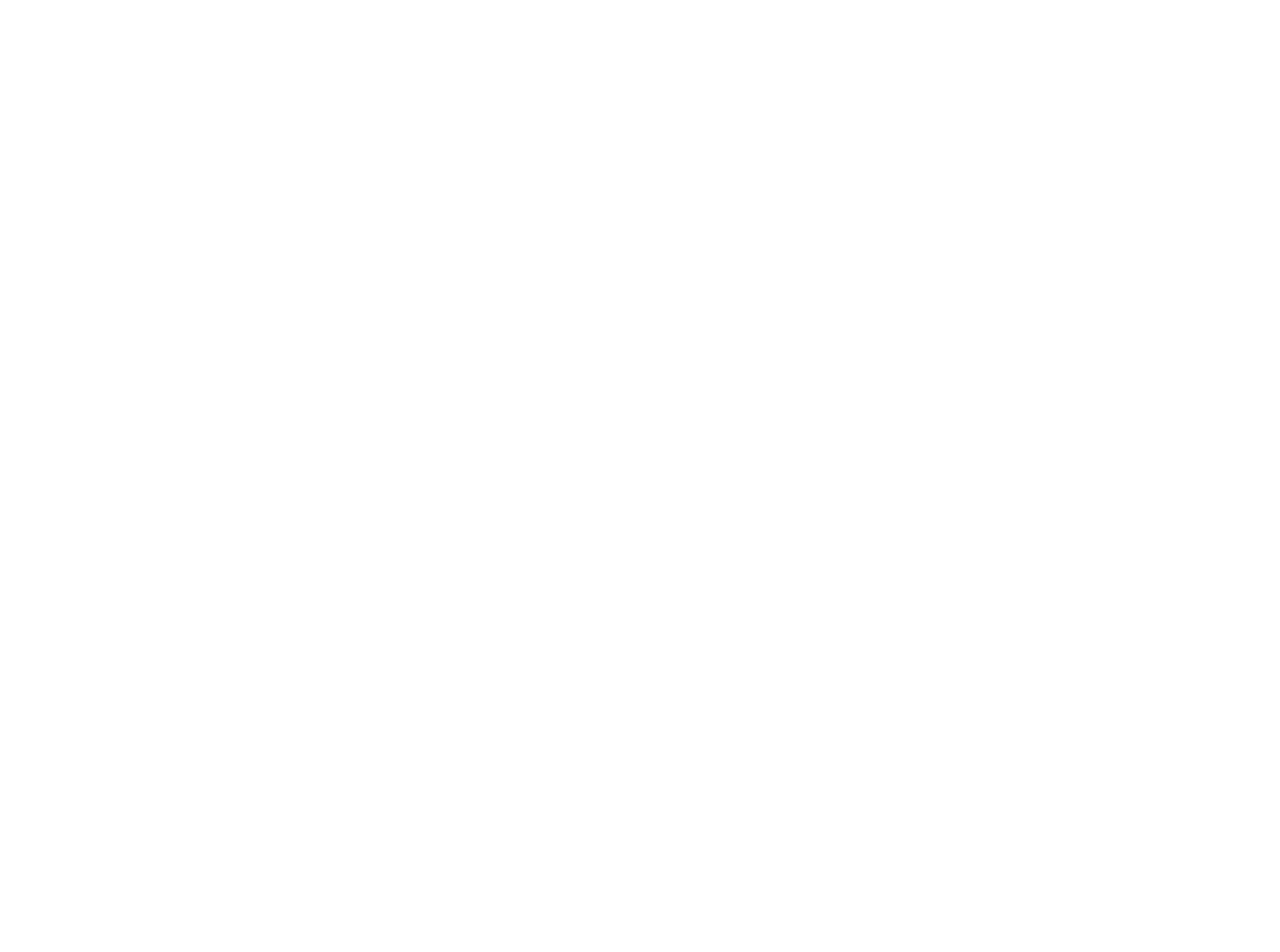
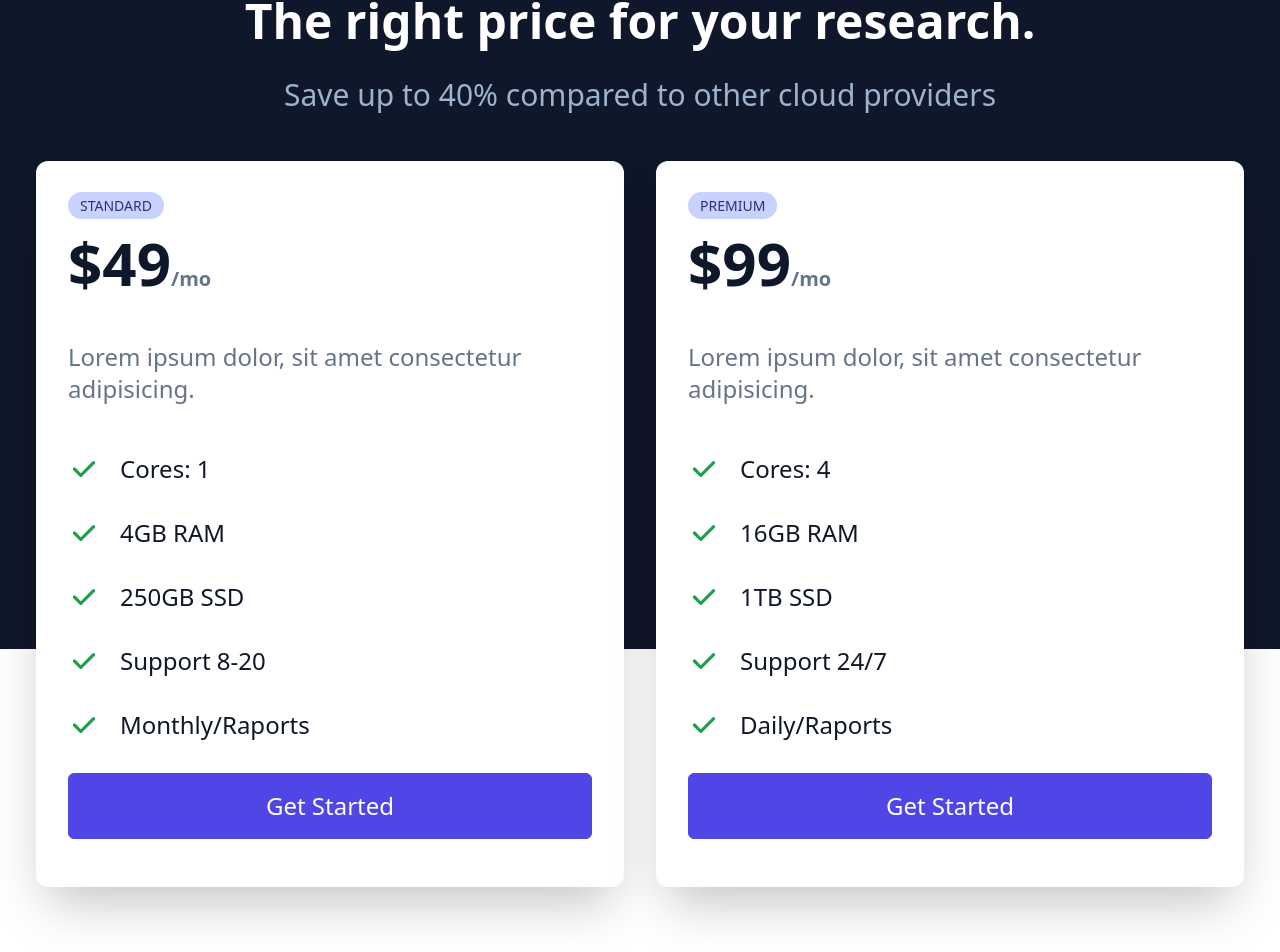
Before and after one commit to PawelDat/Cloud-Website, a React (Create React App) app: page / in a window 1280 px wide. Shown: the part 2805-3757 px from the top of the page. Before the commit the page ends 2654 px from the top, so only its background shows below. Built offline with nearby package versions, Linux system fonts and the light colour scheme.

Commit message:
Completed Section

```diff
--- a/src/App.js
+++ b/src/App.js
@@ -1,19 +1,22 @@
-import React from 'react'
-import Hero from './components/Hero'
-import NavBar from './components/NavBar'
-import AboutUs from './components/AboutUs'
-import Support from './components/Support'
-import SupportDetails from './components/SupportDetails'
+import React from "react";
+import Hero from "./components/Hero";
+import NavBar from "./components/NavBar";
+import AboutUs from "./components/AboutUs";
+import Support from "./components/Support";
+import SupportDetails from "./components/SupportDetails";
+import Pricing from "./components/Pricing";
+
 const App = () => {
   return (
     <div className="app">
       <NavBar />
-      <Hero/>
-      <AboutUs/>
-      <Support/>
-      <SupportDetails/>
+      <Hero />
+      <AboutUs />
+      <Support />
+      <SupportDetails />
+      <Pricing />
     </div>
-  )
-}
+  );
+};
 
-export default App
+export default App;
--- a/src/components/Priciing.js
+++ /dev/null
@@ -1,7 +0,0 @@
-import React from 'react'
-
-export const Priciing = () => {
-  return (
-    <div>Priciing</div>
-  )
-}
--- /dev/null
+++ b/src/components/Pricing.js
@@ -0,0 +1,58 @@
+import React from 'react';
+
+import { CheckIcon } from '@heroicons/react/solid';
+
+const Pricing = () => {
+  return (
+    <div name='pricing' className='w-full text-white my-24'>
+      <div className='w-full h-[800px] bg-slate-900 absolute mix-blend-overlay'></div>
+
+      <div className='max-w-[1240px] mx-auto py-12'>
+
+        <div className='text-center py-8 text-slate-300'>
+          <h2 className='text-3xl uppercase'>Pricing</h2>
+          <h3 className='text-5xl font-bold text-white py-8'>The right price for your research.</h3>
+          <p className='text-3xl'>
+          Save up to 40% compared to other cloud providers
+          </p>
+        </div>
+
+        <div className='grid md:grid-cols-2'>
+
+          <div className='bg-white text-slate-900 m-4 p-8 rounded-xl shadow-2xl relative'>
+            <span className='uppercase px-3 py-1 bg-indigo-200 text-indigo-900 rounded-2xl text-sm'>Standard</span>
+            <div>
+              <p className='text-6xl font-bold py-4 flex'>$49<span className='text-xl text-slate-500 flex flex-col justify-end'>/mo</span></p>
+            </div>
+            <p className='text-2xl py-8 text-slate-500'>Lorem ipsum dolor, sit amet consectetur adipisicing.</p>
+            <div className='text-2xl'>
+                <p className='flex py-4'><CheckIcon className='w-8 mr-5 text-green-600'  />Cores: 1</p>
+                <p className='flex py-4'><CheckIcon className='w-8 mr-5 text-green-600'  />4GB RAM</p>
+                <p className='flex py-4'><CheckIcon className='w-8 mr-5 text-green-600'  />250GB SSD</p>
+                <p className='flex py-4'><CheckIcon className='w-8 mr-5 text-green-600'  />Support 8-20</p>
+                <p className='flex py-4'><CheckIcon className='w-8 mr-5 text-green-600'  />Monthly/Raports</p>
+                <button className='w-full py-4 my-4'>Get Started</button>
+            </div>
+          </div>
+          <div className='bg-white text-slate-900 m-4 p-8 rounded-xl shadow-2xl relative'>
+            <span className='uppercase px-3 py-1 bg-indigo-200 text-indigo-900 rounded-2xl text-sm'>Premium</span>
+            <div>
+              <p className='text-6xl font-bold py-4 flex'>$99<span className='text-xl text-slate-500 flex flex-col justify-end'>/mo</span></p>
+            </div>
+            <p className='text-2xl py-8 text-slate-500'>Lorem ipsum dolor, sit amet consectetur adipisicing.</p>
+            <div className='text-2xl'>
+                <p className='flex py-4'><CheckIcon className='w-8 mr-5 text-green-600'  />Cores: 4</p>
+                <p className='flex py-4'><CheckIcon className='w-8 mr-5 text-green-600'  />16GB RAM</p>
+                <p className='flex py-4'><CheckIcon className='w-8 mr-5 text-green-600'  />1TB SSD</p>
+                <p className='flex py-4'><CheckIcon className='w-8 mr-5 text-green-600'  />Support 24/7</p>
+                <p className='flex py-4'><CheckIcon className='w-8 mr-5 text-green-600'  />Daily/Raports</p>
+                <button className='w-full py-4 my-4'>Get Started</button>
+            </div>
+          </div>
+        </div>
+      </div>
+    </div>
+  );
+};
+
+export default Pricing;
```
